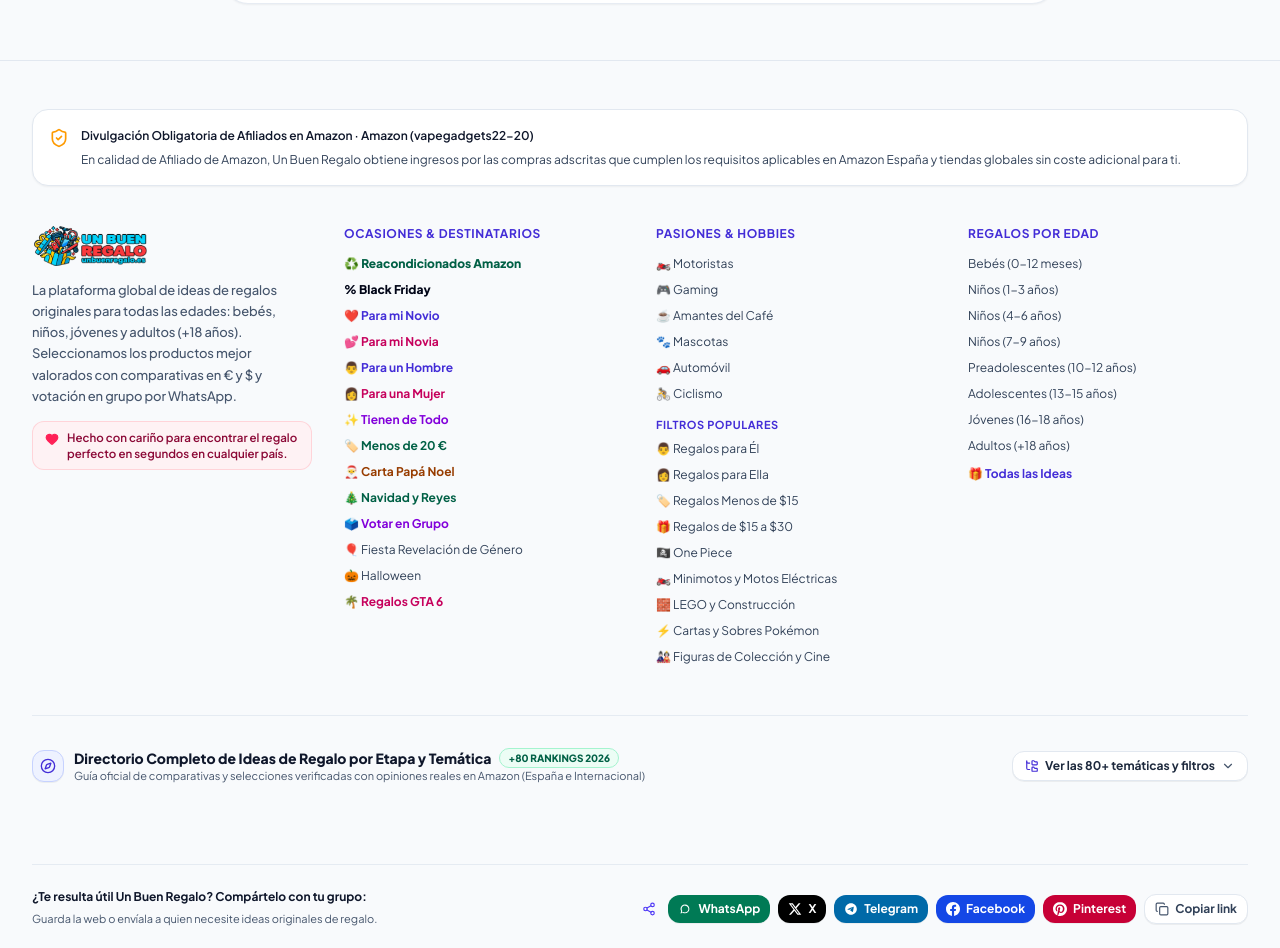
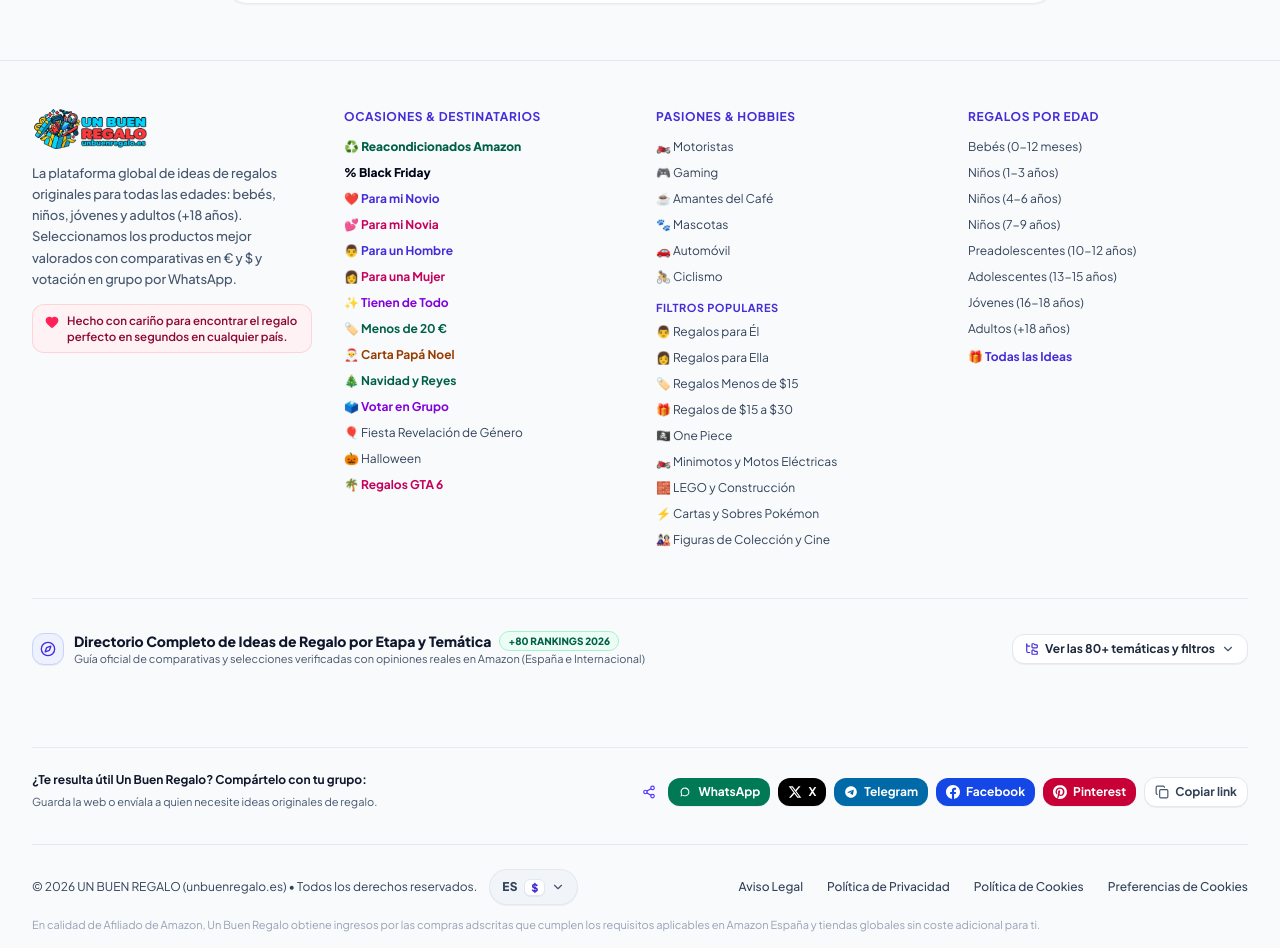
Before and after one commit to kuntakintter/regalazo, a Next.js app: page /aviso-legal in a window 1280 px wide. Shown: the part 1664-2612 px from the top of the page. Built offline with nearby package versions, Linux system fonts and the light colour scheme.

Commit message:
ui(footer): remove prominent affiliate disclosure box and keep subtle 1-line copyright footer note

```diff
--- a/src/components/Footer.tsx
+++ b/src/components/Footer.tsx
@@ -2,12 +2,11 @@
 
 import React from 'react';
 import Link from 'next/link';
-import { ShieldCheck, Heart } from 'lucide-react';
+import { Heart } from 'lucide-react';
 import BrandLogo from '@/components/BrandLogo';
 import LanguageSelector from '@/components/LanguageSelector';
 import SocialShareWidget from '@/components/SocialShareWidget';
 import FooterDirectory from '@/components/FooterDirectory';
-import { AMAZON_AFFILIATE_TAG_ES, AMAZON_AFFILIATE_TAG_INTL } from '@/lib/amazon';
 import { getHubStrings } from '@/lib/i18nContent';
 import { useActiveLocale } from '@/hooks/useActiveLocale';
 
@@ -39,9 +38,8 @@ const AGE_STAGE_LINKS = [
 ];
 
 export default function Footer({ currentTheme }: FooterProps) {
-  const { localeKey, localePath, tTerm, ui, amazonRegion, amazonSiteName, isRtl } = useActiveLocale();
+  const { localeKey, localePath, tTerm, ui, isRtl } = useActiveLocale();
   const isDark = currentTheme === 'emo' || currentTheme === 'gamer';
-  const activeTag = amazonRegion === 'es' ? AMAZON_AFFILIATE_TAG_ES : AMAZON_AFFILIATE_TAG_INTL;
 
   const hubLabel = (slug: string) => getHubStrings(localeKey, slug).breadcrumbLabel;
 
@@ -59,23 +57,6 @@ export default function Footer({ currentTheme }: FooterProps) {
       }`}
     >
       <div className="max-w-7xl mx-auto px-4 sm:px-6 lg:px-8">
-        {/* Amazon Affiliate Disclosure Callout */}
-        <div
-          className={`p-4 rounded-2xl border mb-10 text-xs leading-relaxed flex items-start gap-3 shadow-xs ${
-            isDark
-              ? 'bg-slate-900 border-slate-700 text-slate-200'
-              : 'bg-white border-slate-200 text-slate-700'
-          }`}
-        >
-          <ShieldCheck className="w-5 h-5 text-amber-500 shrink-0 mt-0.5" />
-          <div>
-            <p className={`font-semibold mb-1 ${isDark ? 'text-white' : 'text-slate-900'}`}>
-              {ui.footerDisclosureTitle} · {amazonSiteName} ({activeTag})
-            </p>
-            <p>{ui.footerDisclosureText}</p>
-          </div>
-        </div>
-
         {/* 4 Columns Grid */}
         <div className="grid grid-cols-1 sm:grid-cols-2 md:grid-cols-4 gap-8 mb-12">
           {/* Col 1: Brand */}
@@ -219,6 +200,11 @@ export default function Footer({ currentTheme }: FooterProps) {
             </button>
           </div>
         </div>
+
+        {/* Discrete 1-line legal sentence required by Amazon Associates Section 5 */}
+        <p className={`mt-3 text-center sm:text-left text-[11px] opacity-65 ${isDark ? 'text-slate-400' : 'text-slate-500'}`}>
+          {ui.footerDisclosureText}
+        </p>
       </div>
     </footer>
   );
```
